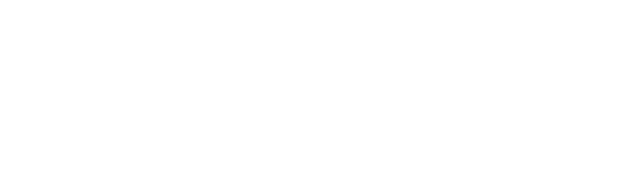
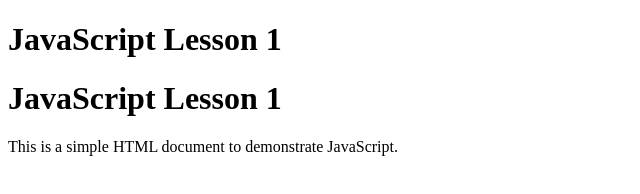
Before and after one commit to imrenaw/test-git, a plain HTML site: page index.html in a window 1280 px wide. Shown: the whole page, without its empty margins (0-640 px from the left). Drawn offline with Linux system fonts and the light colour scheme.

Commit message:
try to update info

```diff
--- a/index.html
+++ b/index.html
@@ -6,6 +6,19 @@
     <title>Document</title>
 </head>
 <body>
+    <h1>JavaScript Lesson 1</h1>
+    <script>
+        // This is a single-line comment
+        console.log("Hello, World!"); // This will print "Hello, World!" to the console
+
+        /*
+         * This is a multi-line comment
+         * It can span multiple lines
+         */
+        console.log("This is a multi-line comment example.");
+    </script>
+    <h1>JavaScript Lesson 1</h1>
+    <p>This is a simple HTML document to demonstrate JavaScript.</p>
     <script src="script.js"></script>
 </body>
 </html>
```
